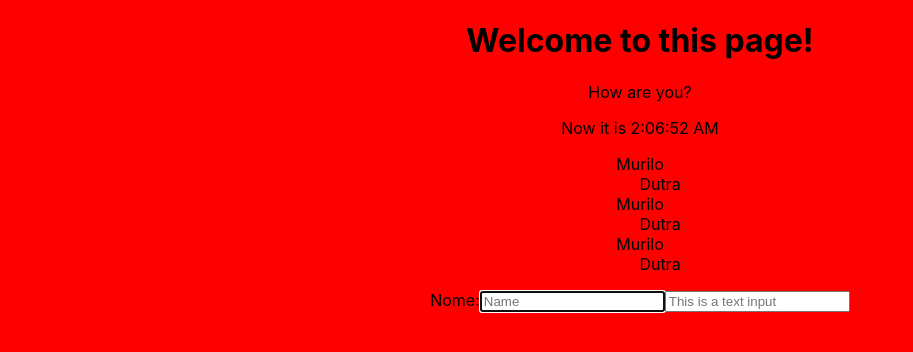
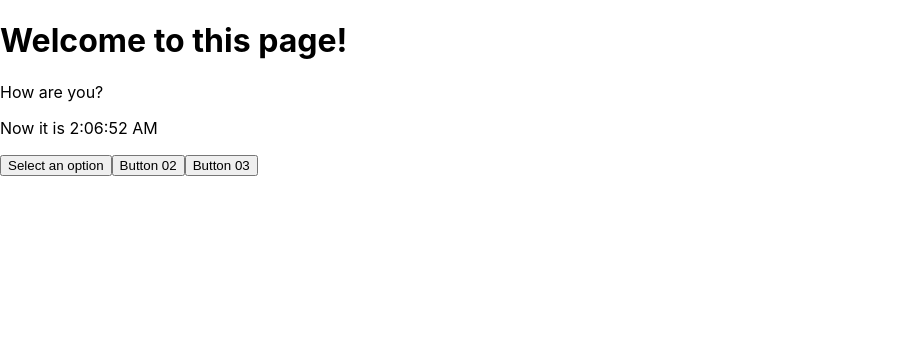
Before and after one commit to MuriloDutra/react-docs, a React (Create React App) app: page / in a window 1280 px wide. Shown: the top 352 px of the page, without its empty margins (0-913 px from the left). Built offline with nearby package versions, Linux system fonts and the light colour scheme.

Commit message:
Section about accessibility - done

```diff
--- a/src/App.js
+++ b/src/App.js
@@ -1,9 +1,7 @@
 import React from 'react'
-import './App.css'
 import Clock from './components/Clock'
 import Title from './components/Title'
-import Glossario from './components/Accessiblity/Glossario'
-import Form from './components/Accessiblity/Form/Forms'
+import OutClickExample from './components/Accessiblity/OutClickExample'
 
 
 function App() {
@@ -14,11 +12,10 @@ function App() {
           <h1>Welcome to this page!</h1>
         </Title>
         <Clock />
-        <Glossario />
-        <Form />
+        <OutClickExample />
       </div>
     </div>
   );
 }
-//CHECKPOINT: https://pt-br.reactjs.org/docs/accessibility.html#mouse-and-pointer-events
+//CHECKPOINT: https://pt-br.reactjs.org/docs/code-splitting.html
 export default App;
--- a/src/components/Accessiblity/Form/TextInput.js
+++ b/src/components/Accessiblity/Form/TextInput.js
@@ -10,6 +10,8 @@ class TextInput extends React.Component{
                 placeholder="This is a text input"
                 onKeyUp={() => this.props.onKeyUp(this.props.inputRef)}
                 ref={this.props.inputRef}
+                aria-label="Input label"
+                aria-required="true"
             />
         )
     }
--- /dev/null
+++ b/src/components/Accessiblity/OutClickExample.js
@@ -0,0 +1,51 @@
+import React from 'react'
+
+class OutClickExample extends React.Component{
+    constructor(props){
+        super(props)
+
+        this.state ={ isOpen: false }
+        this.timeOutId = null
+        this.toggleContainer = React.createRef()
+
+        this.onClickHandler = this.onClickHandler.bind(this)
+        this.onBlurHandler = this.onBlurHandler.bind(this)
+        this.onFocusHandler = this.onFocusHandler.bind(this)
+    }
+
+
+    onClickHandler(){
+        this.setState(currentState => ({ isOpen: !currentState.isOpen}))
+    }
+
+    // Fechamos o popover no próximo tick usando setTimeout. Isso é necessário porque precisamos primeiro checar se
+    // outro filho do elemento recebeu foco como o evento blur é acionado antes do novo evento de foco.
+    onBlurHandler(){
+        this.timeOutId = setTimeout(() => this.setState({isOpen: false}))
+    }
+
+
+    onFocusHandler(){
+        clearTimeout(this.timeOutId)
+    }
+
+
+    render(){
+        return (
+            <div onBlur={this.onBlurHandler} onFocus={this.onFocusHandler}>
+                <button onClick={this.onClickHandler} aria-haspopup="true" aria-expanded={this.state.isOpen}>Select an option</button>
+                {this.state.isOpen && (
+                    <ul>
+                        <li>Option 1</li>
+                        <li>Option 2</li>
+                        <li>Option 3</li>
+                    </ul>
+                )}
+                <button>Button 02</button>
+                <button>Button 03</button>
+        </div>
+        )
+    }
+}
+
+export default OutClickExample
```
Also changed, not shown: src/notes/Accessibility.txt (added).
